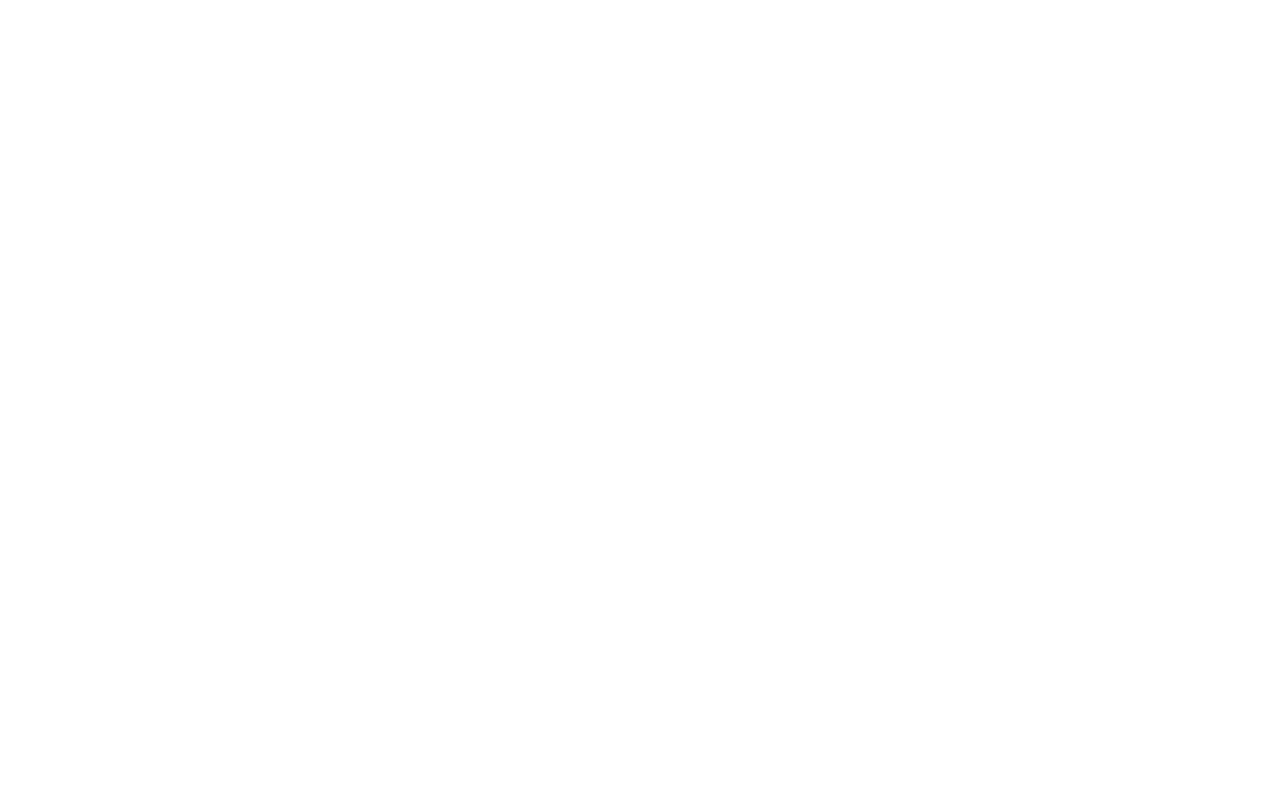
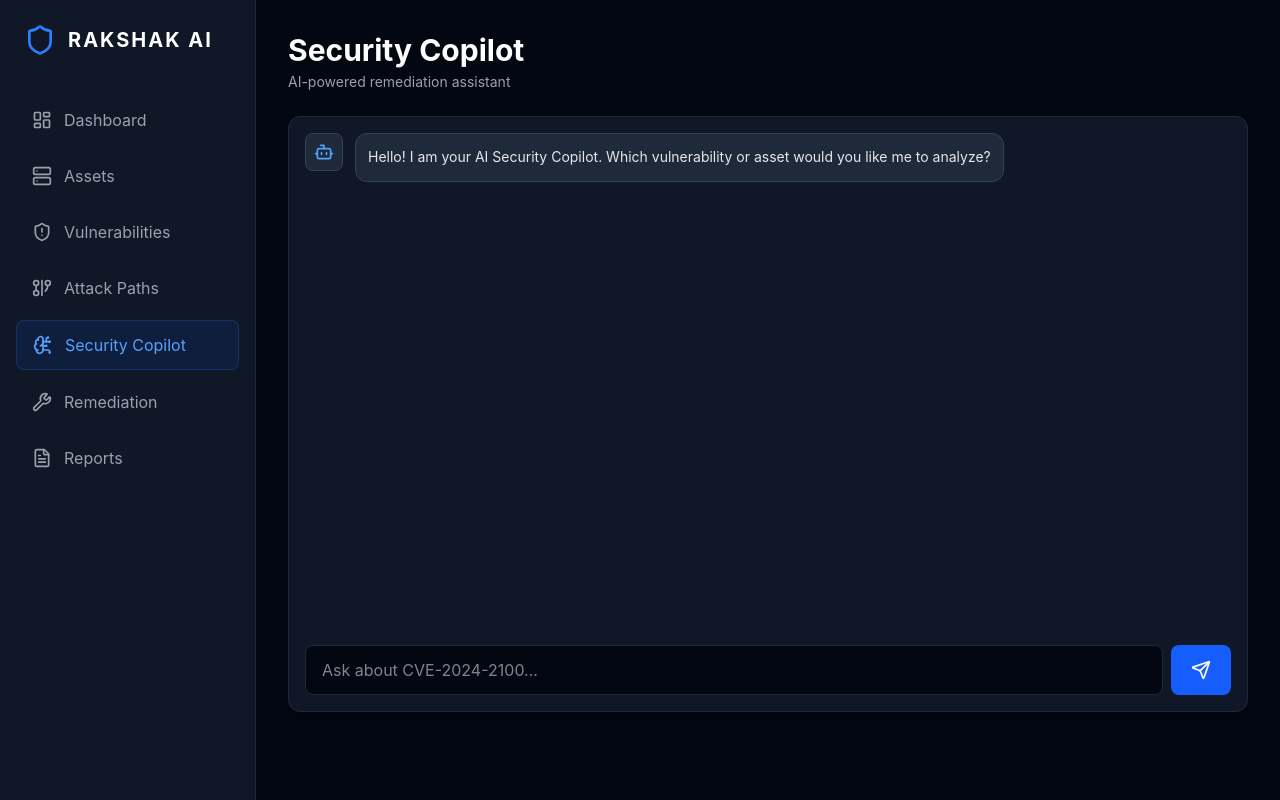
Before and after one commit to Utsav006/rakshakai, a React (Vite) app in the folder frontend/: page /copilot in a window 1280 px wide. Before the commit this address had no page. Built offline with nearby package versions, Linux system fonts and the light colour scheme.

Commit message:
Phase 9: Build Copilot UI prototype

```diff
--- a/frontend/src/App.tsx
+++ b/frontend/src/App.tsx
@@ -2,7 +2,8 @@
 import DashboardLayout from './components/layout/DashboardLayout';
 import Dashboard from './pages/Dashboard';
 import Assets from './pages/Assets';
-import Vulnerabilities from './pages/Vulnerabilities'; // <-- Import the new page
+import Vulnerabilities from './pages/Vulnerabilities';
+import Copilot from './pages/Copilot'; // <-- Import the Copilot page
 
 function App() {
   return (
@@ -12,7 +13,8 @@
           <Route index element={<Navigate to="/dashboard" replace />} />
           <Route path="dashboard" element={<Dashboard />} />
           <Route path="assets" element={<Assets />} />
-          <Route path="vulnerabilities" element={<Vulnerabilities />} /> {/* <-- Add the route here */}
+          <Route path="vulnerabilities" element={<Vulnerabilities />} />
+          <Route path="copilot" element={<Copilot />} /> {/* <-- Add the route here */}
         </Route>
       </Routes>
     </Router>
--- /dev/null
+++ b/frontend/src/pages/Copilot.tsx
@@ -0,0 +1,92 @@
+import { useState } from 'react';
+import { Send, Bot, User } from 'lucide-react';
+
+interface Message {
+  role: 'user' | 'assistant';
+  content: string;
+}
+
+export default function Copilot() {
+  const [messages, setMessages] = useState<Message[]>([
+    { role: 'assistant', content: 'Hello! I am your AI Security Copilot. Which vulnerability or asset would you like me to analyze?' }
+  ]);
+  const [input, setInput] = useState('');
+  const [loading, setLoading] = useState(false);
+
+  const sendMessage = async () => {
+    if (!input.trim()) return;
+
+    const userMessage = { role: 'user' as const, content: input };
+    setMessages((prev) => [...prev, userMessage]);
+    setInput('');
+    setLoading(true);
+
+    try {
+      const response = await fetch('http://localhost:8000/api/copilot/chat', {
+        method: 'POST',
+        headers: { 'Content-Type': 'application/json' },
+        body: JSON.stringify({ message: input })
+      });
+      const data = await response.json();
+
+      setMessages((prev) => [...prev, { role: 'assistant', content: data.reply }]);
+    } catch (error) {
+      console.error("Error communicating with Copilot:", error);
+      setMessages((prev) => [...prev, { role: 'assistant', content: "Connection error. Ensure the backend is running." }]);
+    } finally {
+      setLoading(false);
+    }
+  };
+
+  return (
+    <div className="flex flex-col h-[calc(100vh-120px)]">
+      <div className="mb-6">
+        <h1 className="text-3xl font-bold text-white">Security Copilot</h1>
+        <p className="text-gray-400 text-sm mt-1">AI-powered remediation assistant</p>
+      </div>
+
+      <div className="flex-1 bg-gray-900 border border-gray-800 rounded-xl p-4 flex flex-col shadow-lg overflow-hidden">
+        <div className="flex-1 overflow-y-auto space-y-4 mb-4 pr-2">
+          {messages.map((msg, idx) => (
+            <div key={idx} className={`flex items-start gap-3 ${msg.role === 'user' ? 'flex-row-reverse' : ''}`}>
+              <div className={`p-2 rounded-lg ${msg.role === 'user' ? 'bg-blue-600' : 'bg-gray-800 border border-gray-700'}`}>
+                {msg.role === 'user' ? <User className="h-5 w-5 text-white" /> : <Bot className="h-5 w-5 text-blue-400" />}
+              </div>
+              <div className={`max-w-[80%] rounded-xl p-3 ${msg.role === 'user' ? 'bg-blue-600 text-white' : 'bg-gray-800 border border-gray-700 text-gray-200'}`}>
+                <p className="whitespace-pre-wrap text-sm leading-relaxed">{msg.content}</p>
+              </div>
+            </div>
+          ))}
+          {loading && (
+            <div className="flex items-start gap-3">
+              <div className="p-2 rounded-lg bg-gray-800 border border-gray-700">
+                <Bot className="h-5 w-5 text-blue-400 animate-pulse" />
+              </div>
+              <div className="bg-gray-800 border border-gray-700 rounded-xl p-3 text-gray-400 text-sm">
+                Analyzing threat context...
+              </div>
+            </div>
+          )}
+        </div>
+
+        <div className="flex gap-2">
+          <input
+            type="text"
+            value={input}
+            onChange={(e) => setInput(e.target.value)}
+            onKeyDown={(e) => e.key === 'Enter' && sendMessage()}
+            placeholder="Ask about CVE-2024-2100..."
+            className="flex-1 bg-gray-950 border border-gray-800 rounded-lg px-4 py-3 text-white focus:outline-none focus:border-blue-500 transition-colors"
+          />
+          <button
+            onClick={sendMessage}
+            disabled={loading}
+            className="bg-blue-600 hover:bg-blue-700 text-white px-5 py-3 rounded-lg flex items-center justify-center transition-colors disabled:opacity-50"
+          >
+            <Send className="h-5 w-5" />
+          </button>
+        </div>
+      </div>
+    </div>
+  );
+}
```
Also changed, not shown: 2 other files (tests, documents, lock files or other folders).
